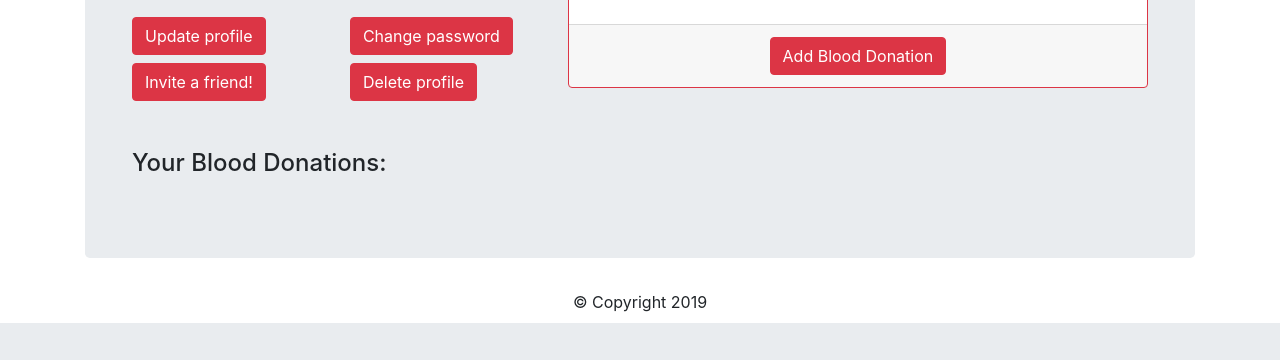
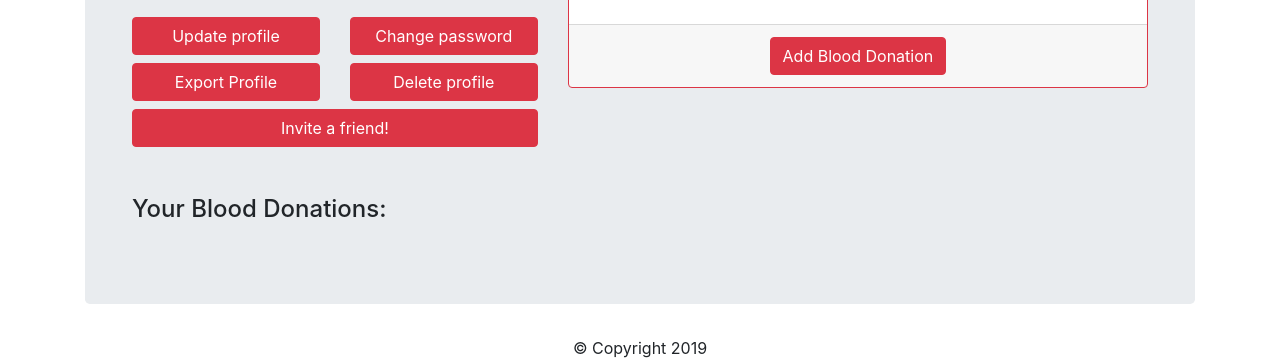
Before and after one commit to chmey/django-giving-blood, a Django app: page /profile in a window 1280 px wide. Shown: the part 477-837 px from the top of the page. Before the commit the page ends 800 px from the top, so only its background shows below. Run offline with Django 3.2, Linux system fonts and the light colour scheme; the visitor is signed in with stand-in values (Sample User, id 1); data that the repository does not hold is empty; some libraries are stand-ins or nearby versions.

Commit message:
Data export according to GDPR
Squashed commit of the following:

commit cddf863c90e9a8dd99b2843ce67080fdb75f42ed
Author: Klaus Christoph Meyer <klaus.meyer@rub.de>
Date:   Wed Jun 12 15:08:57 2019 +0200

    GDPR Export

    wording on json export
    fix exporting a blood donation without place
    remove comment
    add export profile link to profile
    Closes #7

commit 16a316659d2cedf63ab7320e51deb0643cd3006b
Merge: f9492f4 018c76f
Author: Klaus Christoph Meyer <klaus.meyer@rub.de>
Date:   Wed Jun 12 14:50:14 2019 +0200

    Merge branch 'dev' into gdpr-export

commit f9492f4f5f31a7c9269ef1d0cddb4bef3bb0734f
Author: Julian Knorr <git@jknorr.eu>
Date:   Mon Jun 10 19:23:33 2019 +0200

    Implement data export.

```diff
--- a/web/templates/web/profile.html
+++ b/web/templates/web/profile.html
@@ -48,16 +48,19 @@
   </div>
   <div class="row">
     <div class="col-6 mb-2">
-      <a class="btn btn-danger" href="{% url 'edit_profile' %}">Update profile</a>
+      <a class="btn btn-block btn-danger" href="{% url 'edit_profile' %}">Update profile</a>
     </div>
     <div class="col-6">
-      <a class="btn btn-danger" href="{% url 'password_change' %}">Change password</a>
+      <a class="btn btn-block btn-danger" href="{% url 'password_change' %}">Change password</a>
+    </div>
+    <div class="col-6 mb-2">
+      <a class="btn btn-block btn-danger" href="{% url 'export_profile' %}">Export Profile</a>
     </div>
     <div class="col-6">
-      <a class="btn btn-danger" href="{% url 'invite' %}">Invite a friend!</a>
+      <a class="btn btn-block btn-danger" href="{% url 'delete-user' %}">Delete profile</a>
     </div>
-    <div class="col-6">
-      <a class="btn btn-danger" href="{% url 'delete-user' %}">Delete profile</a>
+    <div class="col-12">
+      <a class="btn btn-block btn-danger" href="{% url 'invite' %}">Invite a friend!</a>
     </div>
     </div>
   </div>
--- a/web/urls.py
+++ b/web/urls.py
@@ -24,6 +24,7 @@ urlpatterns = [
         # PROFILE URLs
         path('profile', views.profile, name='profile'),
         path('profile/edit', views.edit_profile, name='edit_profile'),
+        path('profile/export', views.export_profile, name='export_profile'),
 
         # BLOOD DONATION URLs
         path('add', views.add_donation, name='add-donation'),
--- a/web/views.py
+++ b/web/views.py
@@ -11,6 +11,8 @@ from .apps import WebConfig
 from django.contrib.auth.models import User
 from django.shortcuts import get_object_or_404
 from .models import Donation
+from django.http import JsonResponse
+import time
 
 
 def index(request):
@@ -184,3 +186,38 @@ def add_donation_place(request):
     else:
         form = DonationPlaceForm()
     return render(request, 'web/add_donation_place.html', {'form': form})
+
+@login_required
+def export_profile(request):
+    data = dict()
+    donations = request.user.profile.get_all_donations().all()
+    data = dict()
+    user = request.user
+    data['user'] = {'username': user.username,
+                    'email': user.email,
+                    'date_joined': user.date_joined,
+                    'last_login': user.last_login,
+                    'is_staff': user.is_staff,
+                    'first_name': user.first_name,
+                    'last_name': user.last_name,
+                    'blood_type': user.profile.get_bloodtype_display(),
+                    'gender': user.profile.get_gender_display(),
+                    'birthday': user.profile.birthdate,
+                    'receive_notifications': user.profile.receive_notifications,
+                    'last_update': user.profile.updated_at
+                    }
+    data['blood_donations'] = list()
+    for d in donations:
+        place = dict()
+        if(d.place):
+            place['name'] = d.place.name
+            place['street'] = d.place.street
+            place['house'] = d.place.house
+            place['address_supplement'] = d.place.address_supplement
+            place['postal_code'] = d.place.postal_code
+            place['city'] = d.place.city
+            place['country'] = d.place.country.code
+        data['blood_donations'].append({'date': d.donationdate, 'facility': place})
+    response = JsonResponse(data)
+    response['Content-Disposition'] = 'attachment; filename="Bloody_Django_' + str(int(time.time())) + '.json"'
+    return response
```
